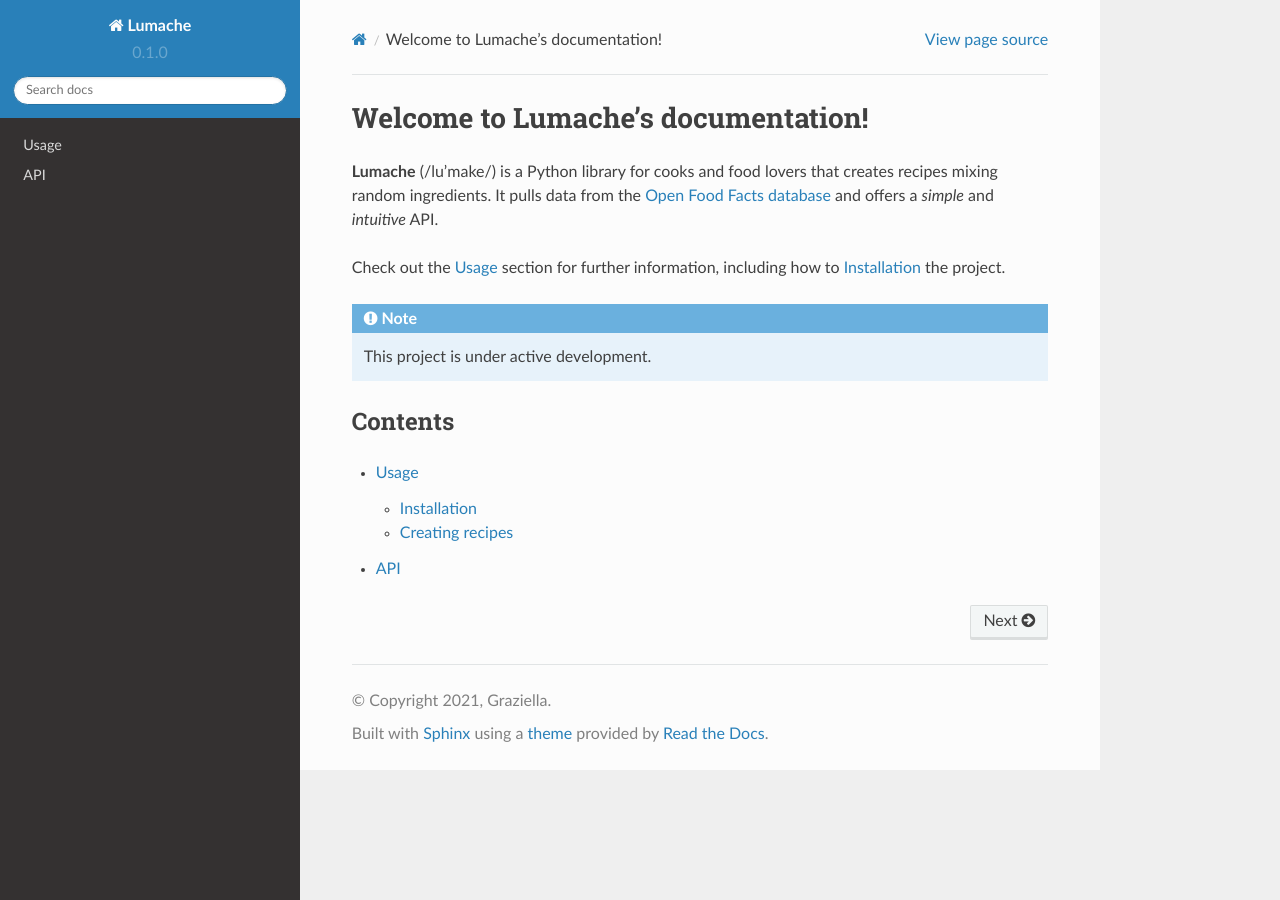
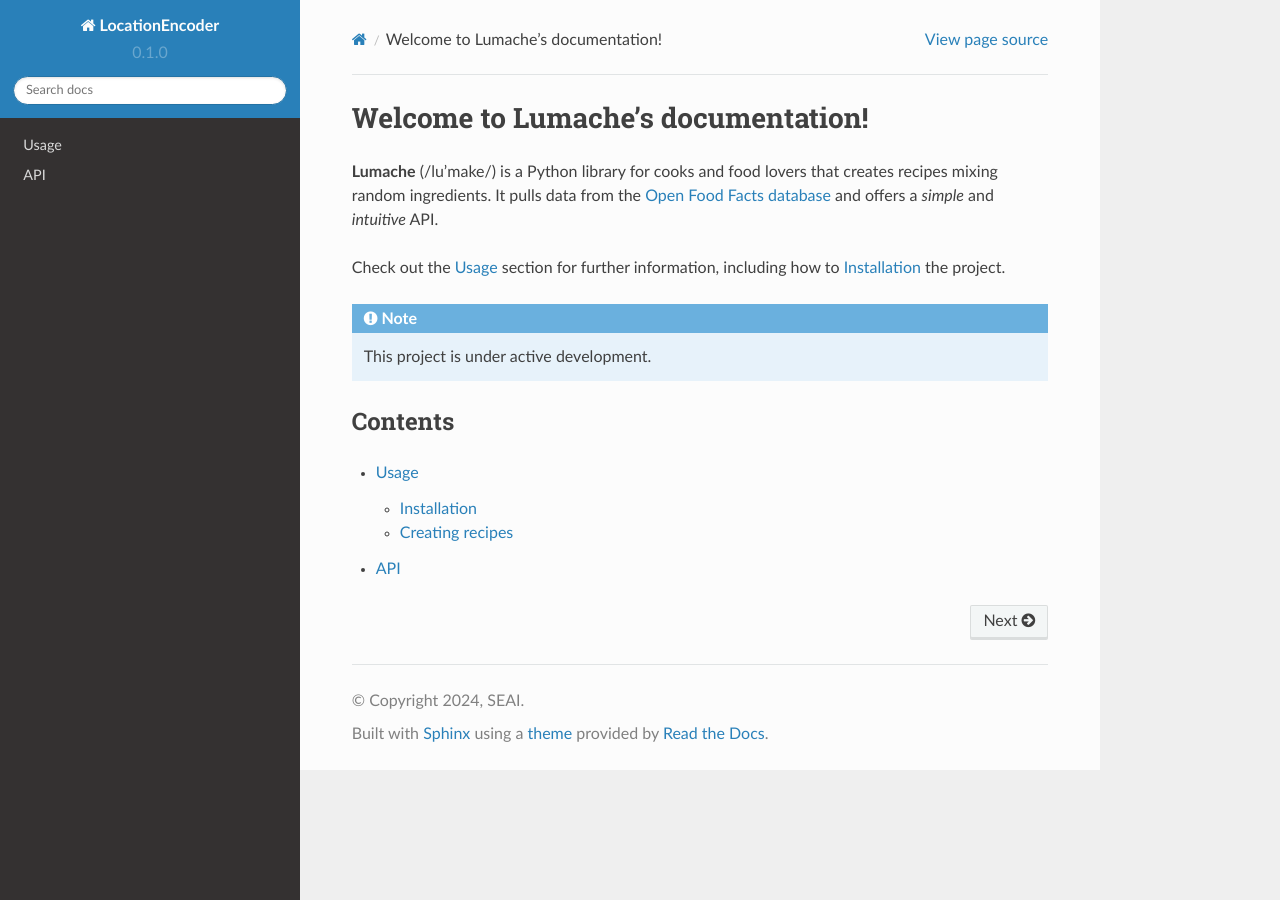
Before and after one commit to QianC95/LocationEncoder_test, a Sphinx documentation site: the page built from docs/source/index.rst, in a window 1280 px wide. Built offline with Sphinx 7.4.7 and the Read the Docs theme 2.0.0, drawn with Linux system fonts in a browser that asks for light colours.

Commit message:
Update conf.py

```diff
--- a/docs/source/conf.py
+++ b/docs/source/conf.py
@@ -2,9 +2,9 @@
 
 # -- Project information
 
-project = 'Lumache'
-copyright = '2021, Graziella'
-author = 'Graziella'
+project = 'LocationEncoder'
+copyright = '2024, SEAI'
+author = 'SEAI'
 
 release = '0.1'
 version = '0.1.0'
```
